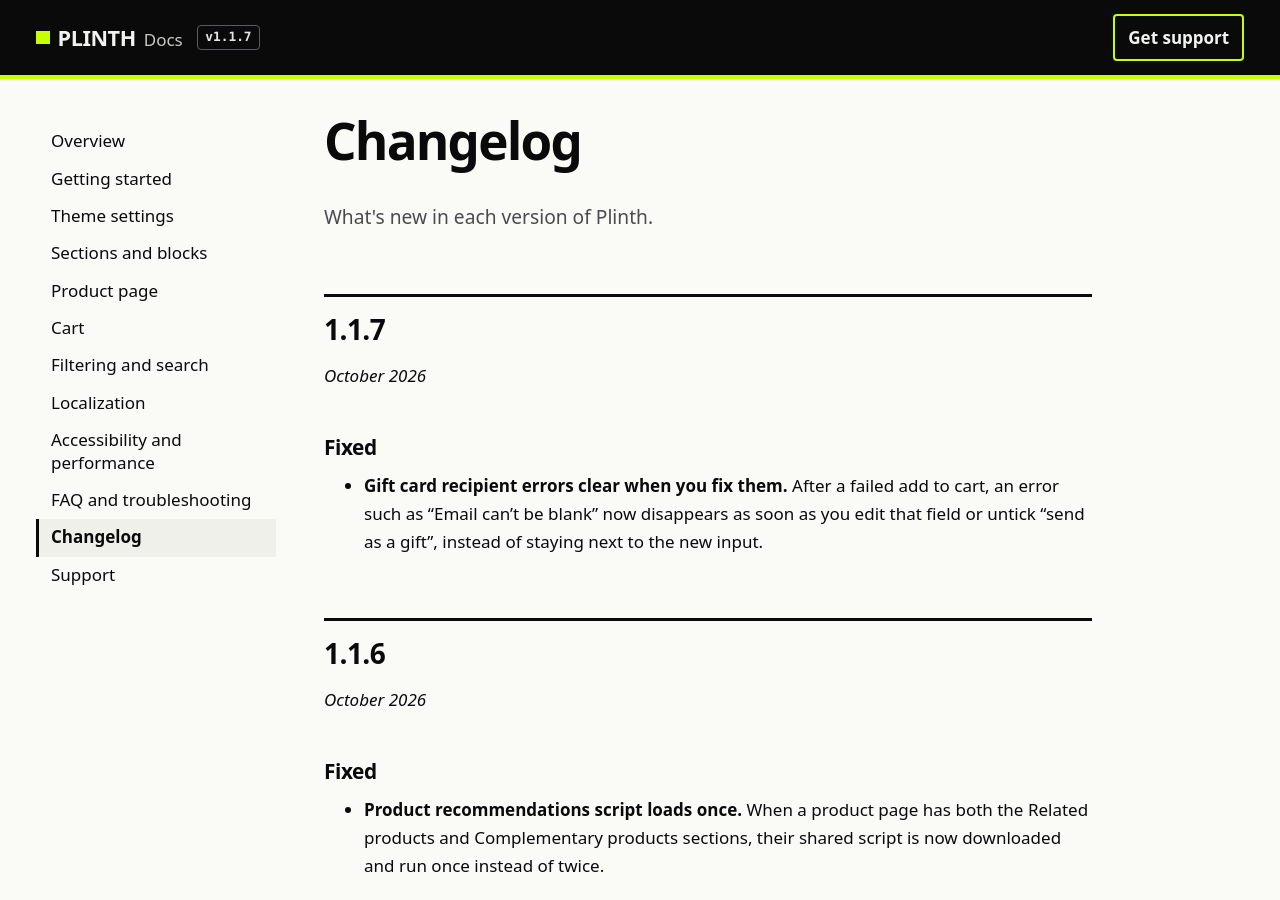
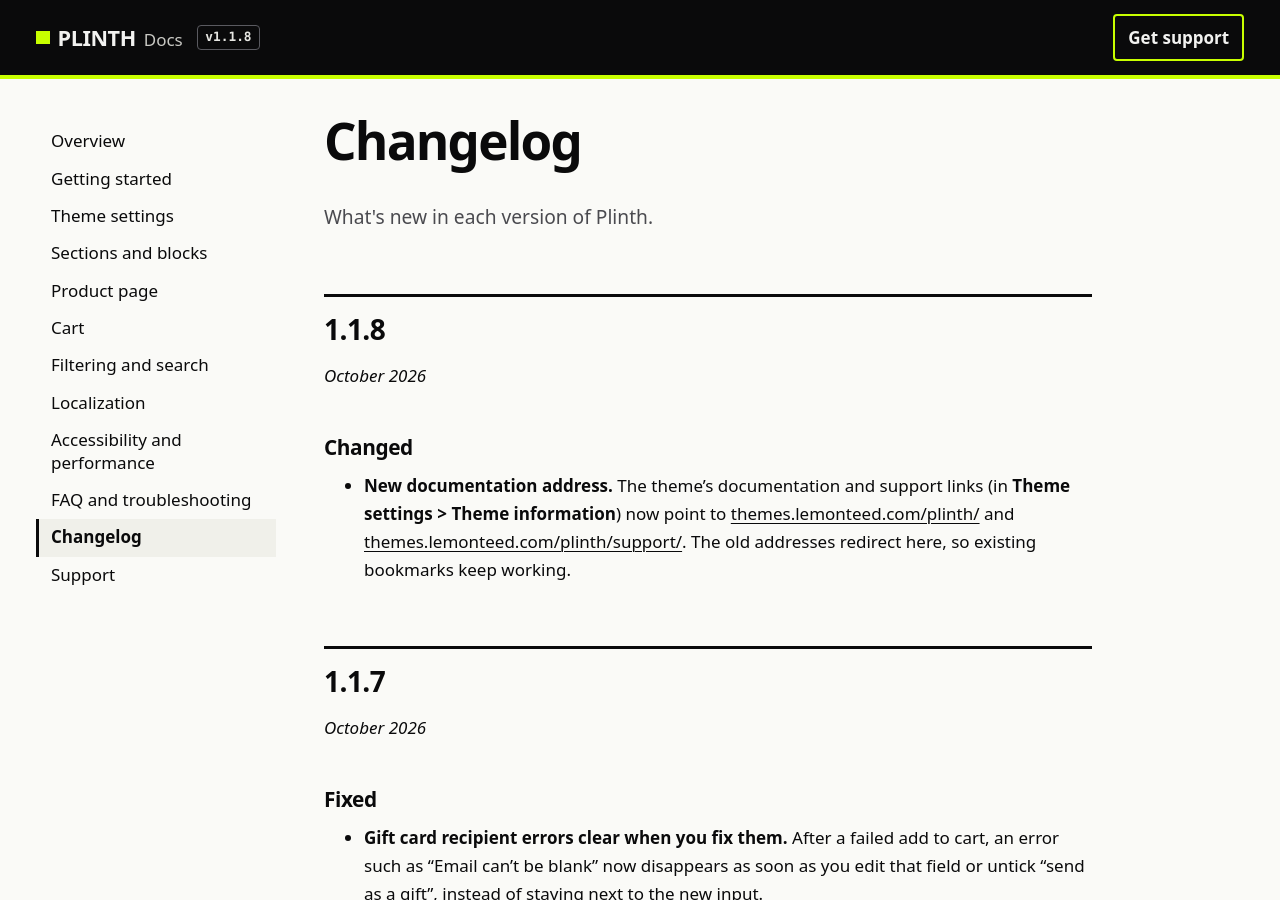
Before and after one commit to AccurateTLM13/plinth-docs, a Jekyll site: the page built from plinth/changelog.md, in a window 1280 px wide and 900 px high. Built offline with Jekyll 4.4.1, drawn with Linux system fonts in a browser that asks for light colours; some of the changed text lies outside the part shown.

Commit message:
Support form: point at the deployed Worker (api.themes.lemonteed.com) with the Turnstile sitekey, still inactive until Resend is set up; handle 503 not_active; changelog 1.1.8

```diff
--- a/_config.yml
+++ b/_config.yml
@@ -9,7 +9,7 @@
 url: https://themes.lemonteed.com
 baseurl: ""
 lang: en
-theme_version: "1.1.7"
+theme_version: "1.1.8"
 github_repo: AccurateTLM13/plinth-docs
 
 # ---------------------------------------------------------------------------
@@ -25,8 +25,8 @@
 # ---------------------------------------------------------------------------
 support_form:
   active: false                # false = show the "not connected yet" notice even if endpoint is set (flip to true once Resend is verified)
-  endpoint: ""                 # e.g. "https://plinth-support.<your-subdomain>.workers.dev/submit"
-  turnstile_site_key: ""       # Cloudflare Turnstile site key (public). Empty = no widget.
+  endpoint: "https://api.themes.lemonteed.com/submit"   # plinth-support Worker (Workers Custom Domain)
+  turnstile_site_key: "0x4AAAAAAFUKXBlU50e55m-C"   # Cloudflare Turnstile site key (public, safe to commit)
   honeypot_field: "website"    # must match HONEYPOT_FIELD in the Worker's wrangler.jsonc
   max_files: 3                 # these three must match the Worker's MAX_FILES / MAX_FILE_MB / MAX_TOTAL_MB
   max_file_mb: 10
--- a/assets/js/support.js
+++ b/assets/js/support.js
@@ -153,6 +153,10 @@
           return { id: fieldIds[k], message: fields[k] };
         });
         if (serverProblems.length) { showProblems(serverProblems); return; }
+        if (data.error === 'not_active') {
+          showStatus('error', '<p><strong>The contact form isn\'t active yet.</strong> Please <a href="' + issueUrl + '">open a support request on GitHub</a> instead. GitHub requests are public, so leave out anything private.</p>');
+          return;
+        }
         if (err && err.status === 429) {
           showStatus('error', '<p><strong>Too many messages in a short time.</strong> Please wait a minute and try again.</p>');
           return;
--- a/plinth/changelog.md
+++ b/plinth/changelog.md
@@ -6,6 +6,14 @@
 lede: What's new in each version of Plinth.
 description: Plinth release notes.
 ---
+## 1.1.8
+
+*October 2026*
+
+### Changed
+
+- **New documentation address.** The theme's documentation and support links (in **Theme settings > Theme information**) now point to [themes.lemonteed.com/plinth/](https://themes.lemonteed.com/plinth/) and [themes.lemonteed.com/plinth/support/](https://themes.lemonteed.com/plinth/support/). The old addresses redirect here, so existing bookmarks keep working.
+
 ## 1.1.7
 
 *October 2026*
```
